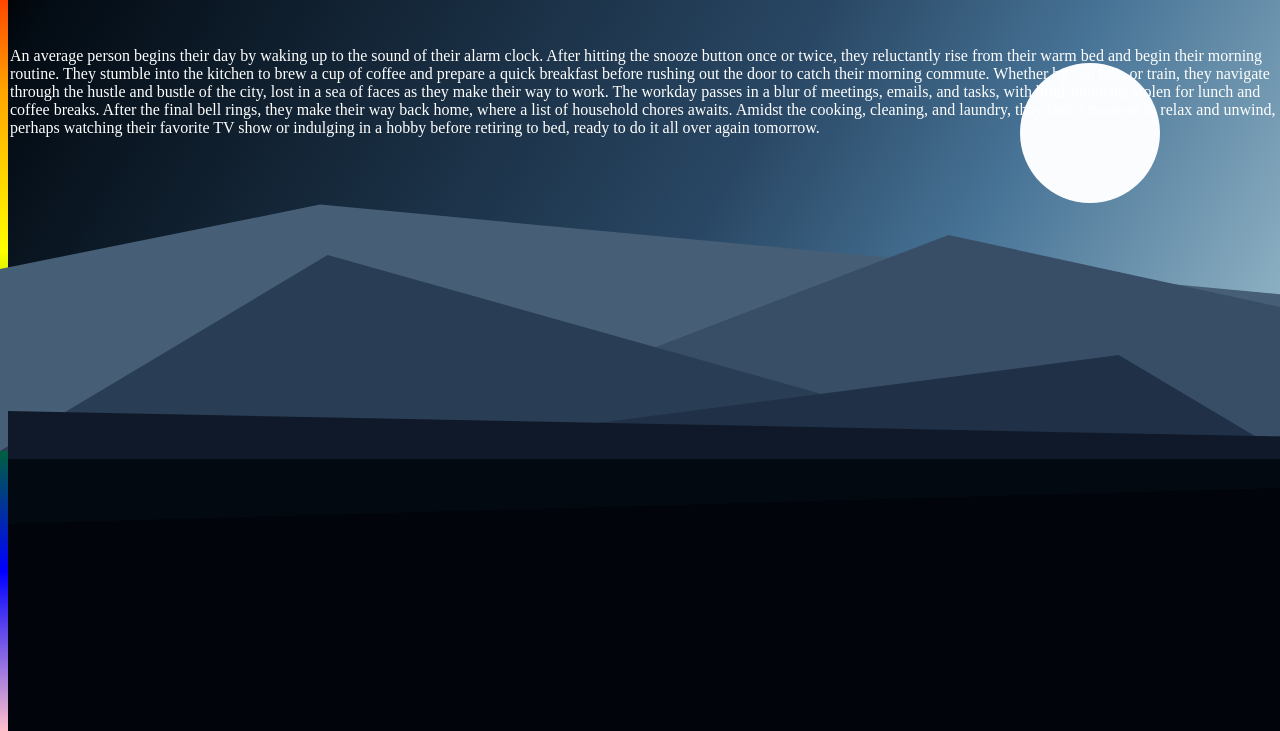
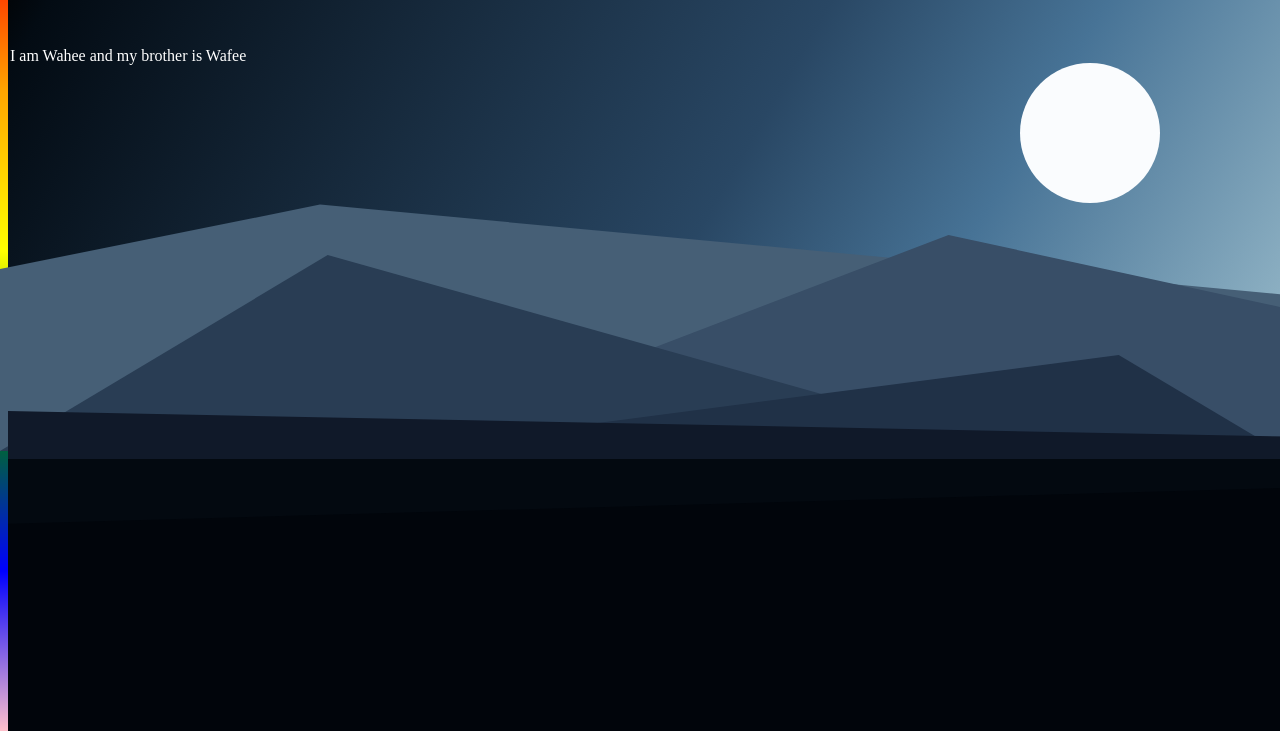
Before and after one commit to Wahee-aljabir/website, a plain HTML site: page About Us.html in a window 1280 px wide. Shown: the part 69-800 px from the top of the page. Drawn offline with Linux system fonts and the light colour scheme.

Commit message:
about us

```diff
--- a/About Us.html
+++ b/About Us.html
@@ -31,15 +31,7 @@
 
 <body>
   <h1>About Us</h1>
-  <p class="text">An average person begins their day by waking up to the sound of their alarm clock. After hitting the snooze
-  button once or twice, they reluctantly rise from their warm bed and begin their morning routine. They
-  stumble into the kitchen to brew a cup of coffee and prepare a quick breakfast before rushing out the
-  door to catch their morning commute. Whether by car, bus, or train, they navigate through the hustle and
-  bustle of the city, lost in a sea of faces as they make their way to work. The workday passes in a blur of
-  meetings, emails, and tasks, with brief moments stolen for lunch and coffee breaks. After the final bell
-  rings, they make their way back home, where a list of household chores awaits. Amidst the cooking,
-  cleaning, and laundry, they find a moment to relax and unwind, perhaps watching their favorite TV show
-  or indulging in a hobby before retiring to bed, ready to do it all over again tomorrow.</p>
+  <p class="text">I am Wahee and my brother is Wafee</p>
 </body>
 
 </html>
```
